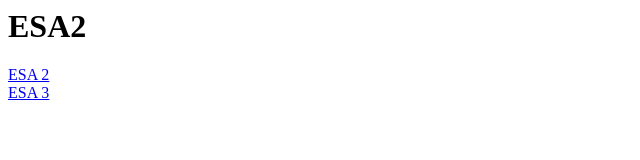
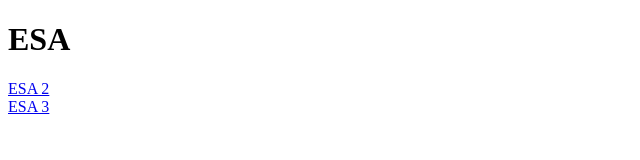
Before and after one commit to coricorinna/gvt_project_ESA2, a plain HTML site: page index.html in a window 1280 px wide. Shown: the whole page, without its empty margins (0-640 px from the left). Drawn offline with Linux system fonts and the light colour scheme.

Commit message:
esa3 und index.css

```diff
--- a/esa3/esa3.css
+++ b/esa3/esa3.css
@@ -20,7 +20,6 @@ header {
     padding-top: 1em;
     padding-bottom: 1em;
     background-color: rgb(48, 39, 170);
-
 }
 
 div {
--- a/esa3/esa3.js
+++ b/esa3/esa3.js
@@ -105,7 +105,6 @@ const indices = new Uint16Array([
  gl.vertexAttribPointer(posAttrib, 3, gl.FLOAT, false, 0, 0);
  gl.enableVertexAttribArray(posAttrib);
 
-
  const vboCol = gl.createBuffer();
  gl.bindBuffer(gl.ARRAY_BUFFER, vboCol);
  gl.bufferData(gl.ARRAY_BUFFER, colors, gl.STATIC_DRAW);
--- /dev/null
+++ b/index.css
@@ -0,0 +1,15 @@
+main {
+    font-family: 'Gill Sans', 'Gill Sans MT', Calibri, 'Trebuchet MS', sans-serif;
+    color:rgb(63, 64, 65);
+    margin: auto;
+    width: 80%;
+}
+
+.h1 {
+    font-family: 'Gill Sans', 'Gill Sans MT', Calibri, 'Trebuchet MS', sans-serif;
+    color:rgb(63, 64, 65);
+}
+
+.a {
+    font-family: 'Gill Sans', 'Gill Sans MT', Calibri, 'Trebuchet MS', sans-serif;
+}
--- a/index.html
+++ b/index.html
@@ -1,5 +1,13 @@
-<h1>ESA2</h1>
-
-<a href="esa2/esa2.html">ESA 2</a>
-</br>
-<a href="esa3/esa3.html">ESA 3</a>
+<!DOCTYPE html>
+<html>
+    <head>
+    </head>
+    <body>
+        <header>
+        </header>
+        <main>
+    <h1>ESA</h1>
+    <a href="esa2/esa2.html">ESA 2</a>
+    </br>
+    <a href="esa3/esa3.html">ESA 3</a>
+        </main>
```
Also changed, not shown: esa3/esa3.html (+1 -0 lines).
